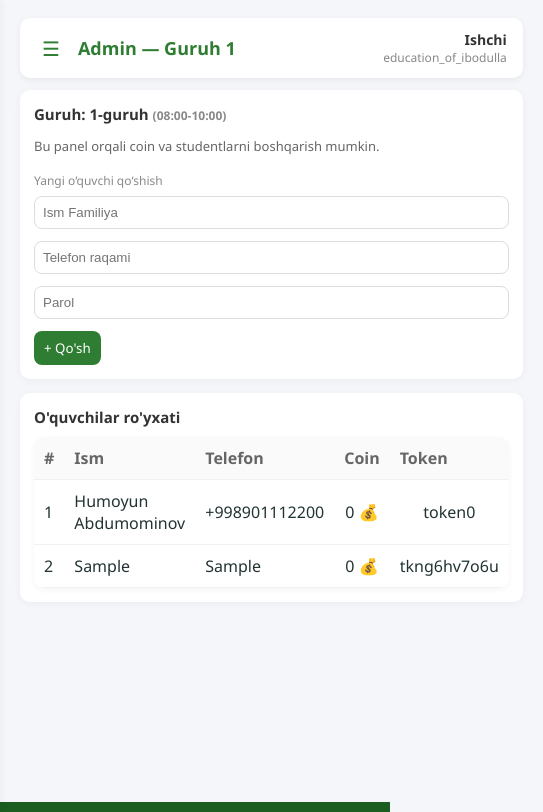
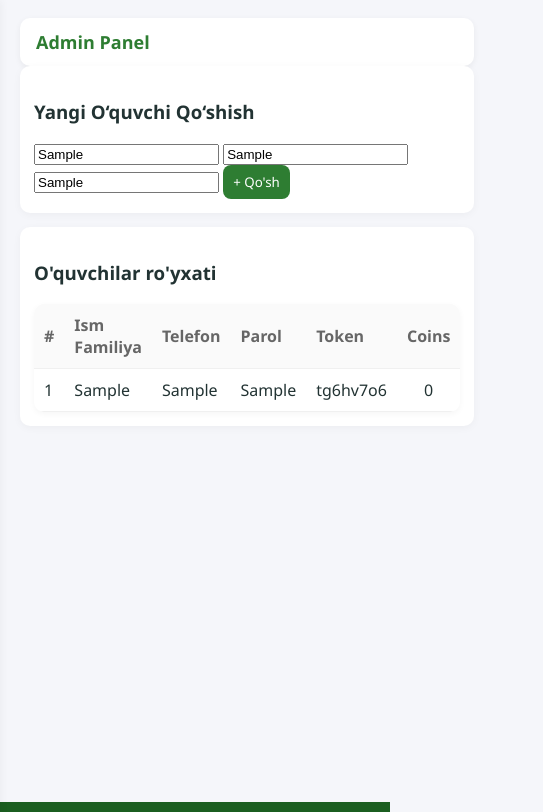
Before and after one commit to Shaxriyor16/education_of_ibodulla, a website: page public/index.html in a window 390 px wide. Both pictures are taken after typing "Sample", "Sample", "Sample" into the empty fields and a click on the button "+ Qo'sh". Shown: the top 812 px of the page, 543 px wide, since content can reach past the window. Drawn offline with Linux system fonts and the light colour scheme.

Commit message:
Update index.html

```diff
--- a/public/index.html
+++ b/public/index.html
@@ -1,45 +1,28 @@
 <!DOCTYPE html>
 <html lang="uz">
 <head>
-<meta charset="utf-8">
-<meta name="viewport" content="width=device-width, initial-scale=1">
-<title>Ibodulla.official — Admin / Tokens</title>
+  <meta charset="utf-8" />
+  <title>Ibodulla.official — Admin</title>
+  <meta name="viewport" content="width=device-width, initial-scale=1" />
   <link rel="stylesheet" href="https://cdnjs.cloudflare.com/ajax/libs/font-awesome/6.5.0/css/all.min.css">
   <style>
-:root{
-  --green:#2e7d32;
-  --dark:#233;
-  --muted:#666;
-  --bg:#f5f6fa;
-  --card:#ffffff;
-  --accent:#1b5e20;
-}
+    :root{--green:#2e7d32;--dark:#233;--muted:#666;--bg:#f5f6fa;--card:#ffffff;--accent:#1b5e20;}
     *{box-sizing:border-box}
     html,body{height:100%;margin:0;font-family:"Segoe UI",Roboto,Arial,sans-serif;background:var(--bg);color:var(--dark);}
     a{color:inherit;text-decoration:none}
     button{font-family:inherit}
     .app-shell{display:flex;min-height:100vh;align-items:stretch;}
-.sidebar{
-  width:240px;background:var(--card);padding:18px;border-right:1px solid rgba(0,0,0,0.04);
-  position:fixed;left:0;top:0;bottom:0;overflow:auto;box-shadow:2px 0 8px rgba(0,0,0,0.04);transition:transform .28s ease;
-  z-index:1200;
-}
+    .sidebar{width:240px;background:var(--card);padding:18px;border-right:1px solid rgba(0,0,0,0.04);position:fixed;left:0;top:0;bottom:0;overflow:auto;box-shadow:2px 0 8px rgba(0,0,0,0.04);transition:transform .28s ease;z-index:1200;}
     .sidebar h2{text-align:center;color:var(--green);margin:2px 0 14px;font-size:18px}
-.group-list a, .main-menu a{display:block;padding:10px 12px;border-radius:8px;margin:6px 0;color:#333;cursor:pointer}
-.group-list a:hover,.main-menu a:hover{background:var(--green);color:white}
-.group-list a.active{background:var(--green);color:white}
+    .main-menu a{display:block;padding:10px 12px;border-radius:8px;margin:6px 0;color:#333;cursor:pointer}
+    .main-menu a:hover{background:var(--green);color:white}
+    .main-menu a.active{background:var(--green);color:white}
     .sidebar .small{font-size:13px;color:var(--muted);margin-top:6px;text-align:center}
     .main{margin-left:240px;flex:1;padding:18px 20px 120px;transition:margin-left .28s ease;}
     header.top{display:flex;align-items:center;justify-content:space-between;background:var(--card);padding:12px 16px;border-radius:10px;box-shadow:0 2px 6px rgba(0,0,0,0.06)}
-header .left{display:flex;align-items:center;gap:12px}
-.hamburger{display:none;font-size:20px;background:none;border:0;color:var(--green);cursor:pointer}
     header h1{margin:0;color:var(--green);font-size:18px}
-header .user{font-size:14px;color:#333;display:flex;flex-direction:column;align-items:flex-end}
-header .user .name{font-weight:600}
-header .user button{margin-top:6px;background:#c62828;color:white;border:0;padding:6px 10px;border-radius:6px;cursor:pointer;font-size:13px}
     .grid{display:grid;grid-template-columns:repeat(auto-fit,minmax(240px,1fr));gap:18px;margin:18px 0}
     .card{background:var(--card);padding:14px;border-radius:10px;box-shadow:0 2px 8px rgba(0,0,0,0.04)}
-.card h3{margin:0 0 10px;color:#333;font-size:15px}
     .highlight{font-size:20px;font-weight:700;color:var(--green)}
     table{width:100%;border-collapse:collapse;background:var(--card);border-radius:10px;overflow:hidden;box-shadow:0 2px 6px rgba(0,0,0,0.04)}
     th,td{padding:10px;text-align:left;border-bottom:1px solid #f0f0f0}
@@ -48,20 +31,8 @@ td.center{text-align:center}
     .btn{padding:8px 10px;border-radius:8px;border:0;cursor:pointer}
     .btn-primary{background:var(--green);color:white}
     .btn-danger{background:#c62828;color:white}
-.choice{display:inline-block;padding:6px 10px;border-radius:20px;border:1px solid #e0e0e0;background:#f7f7f7;cursor:pointer}
-.choice.active{background:var(--green);color:white;border-color:var(--green)}
-input[type="text"],input[type="number"],input[type="password"],select{width:100%;padding:8px;border-radius:8px;border:1px solid #ddd;margin:6px 0;box-sizing:border-box;}
-.row{display:flex;gap:10px;align-items:center}
-.col{flex:1}
-.footer-marquee{position:fixed;left:0;right:0;bottom:0;background:var(--accent);color:white;padding:10px;text-align:left;font-weight:600;z-index:1100}
-@media(max-width:900px){
-  .sidebar{transform:translateX(-100%)}
-  .sidebar.open{transform:translateX(0)}
-  .main{margin-left:0}
-  .hamburger{display:inline-block}
-}
-.muted{color:var(--muted);font-size:13px}
-.tiny{font-size:12px;color:#888}
+    input[type="text"],input[type="number"],input[type="password"]{width:100%;padding:8px;border-radius:8px;border:1px solid #ddd;margin:6px 0;box-sizing:border-box;}
+    @media(max-width:900px){.sidebar{transform:translateX(-100%)} .sidebar.open{transform:translateX(0)} .main{margin-left:0}}
   </style>
 </head>
 <body>
@@ -69,137 +40,97 @@ input[type="text"],input[type="number"],input[type="password"],select{width:100%
     <aside class="sidebar" id="sidebar" aria-label="left sidebar">
       <h2>Ibodulla.official</h2>
       <div class="main-menu">
-      <a id="navAdmin">⚙️ Admin</a>
+        <a id="navAdmin" class="active">⚙️ Admin</a>
         <a id="navTokens">🔐 Tokens</a>
       </div>
-    <hr style="border:none;height:8px">
-    <div class="muted" style="text-align:center">Guruhlar</div>
-    <div class="group-list" id="groupList"></div>
       <div class="sidebar-footer small">
         <div style="margin-top:12px">© Ibodulla.official</div>
       </div>
     </aside>
+
     <main class="main" id="main">
       <header class="top">
-      <div class="left">
-        <button class="hamburger" id="hamburgerBtn">&#9776;</button>
-        <h1 id="pageTitle">Admin — Guruh 1</h1>
-      </div>
-      <div class="user" id="userBox">
-        <div class="name" id="userName">Ishchi</div>
-        <div class="tiny" id="userSub">education_of_ibodulla</div>
-        <button id="logoutBtn" style="display:none">Chiqish</button>
-      </div>
+        <h1 id="pageTitle">Admin Panel</h1>
       </header>
       <div id="pageContent"></div>
     </main>
   </div>
-<div class="footer-marquee">
+
+  <div class="footer-marquee" style="position:fixed;left:0;right:0;bottom:0;background:var(--accent);color:white;padding:10px;font-weight:600">
     <i class="fab fa-instagram" style="color:#e1306c;margin-right:8px"></i> education_of_ibodulla ✨
   </div>
 
 <script>
-/* ========== Seed data ========== */
-const seedStudents = [
-  { id: "s0", name: "Humoyun Abdumominov", phone:"+998901112200", token:"token0", group:0, coins:0 },
-  { id: "s1", name: "Abdulatif Anorov", phone:"+998901112201", token:"token1", coins:0 }
-];
-const groups = [
-  { id:0, name:"1-guruh", time:"08:00-10:00" },
-  { id:1, name:"2-guruh", time:"10:00-12:00" }
-];
-function getStudents(){ const raw = localStorage.getItem('eoib_students'); if(!raw){ localStorage.setItem('eoib_students', JSON.stringify(seedStudents)); return JSON.parse(JSON.stringify(seedStudents)); } return JSON.parse(raw); }
-function setStudents(arr){ localStorage.setItem('eoib_students', JSON.stringify(arr)); window.dispatchEvent(new Event('storage')); }
-let students = getStudents();
+const seedStudents = [];
+let students = JSON.parse(localStorage.getItem('eoib_students')||'[]');
+let coinMap = JSON.parse(localStorage.getItem('eoib_coins')||'{}');
 
-/* ========== UI ELEMENTS ========== */
-const pageContent = document.getElementById('pageContent');
-const pageTitle = document.getElementById('pageTitle');
-const groupListEl = document.getElementById('groupList');
-const sidebarEl = document.getElementById('sidebar');
-const hamburgerBtn = document.getElementById('hamburgerBtn');
+function setStudents(arr){ localStorage.setItem('eoib_students', JSON.stringify(arr)); students=arr; updateAdminTable(); }
+function setCoinMap(obj){ localStorage.setItem('eoib_coins', JSON.stringify(obj)); coinMap=obj; updateAdminTable(); }
 
-/* ========== RENDER GROUP LIST ========== */
-function renderGroupList(){
-  groupListEl.innerHTML = '';
-  groups.forEach(g=>{
-    const a = document.createElement('a');
-    a.textContent = `${g.name} (${g.time})`;
-    a.dataset.group = g.id;
-    a.className = 'group-item';
-    a.onclick = ()=>{ renderAdmin(g.id); pageTitle.innerText = `${g.name} — Admin`; closeSidebarOnMobile(); };
-    groupListEl.appendChild(a);
+function toast(msg,time=2000){ const el=document.createElement('div'); el.textContent=msg; el.style.position='fixed'; el.style.right='16px'; el.style.bottom='80px'; el.style.background='rgba(0,0,0,0.8)'; el.style.color='white'; el.style.padding='10px 14px'; el.style.borderRadius='8px'; el.style.zIndex=9999; document.body.appendChild(el); setTimeout(()=>el.remove(),time); }
+
+function renderAdmin(){
+  pageContent.innerHTML = `<div class="card">
+    <h3>Yangi O‘quvchi Qo‘shish</h3>
+    <input id="newStudentName" placeholder="Ism Familiya"/>
+    <input id="newStudentPhone" placeholder="Telefon"/>
+    <input id="newStudentPass" placeholder="Parol"/>
+    <button class="btn btn-primary" id="createStudentBtn">+ Qo'sh</button>
+  </div>
+  <div style="margin-top:14px" class="card">
+    <h3>O'quvchilar ro'yxati</h3>
+    <table>
+      <thead><tr><th>#</th><th>Ism Familiya</th><th>Telefon</th><th>Parol</th><th>Token</th><th>Coins</th></tr></thead>
+      <tbody id="adminStudentsTbody"></tbody>
+    </table>
+  </div>`;
+
+  document.getElementById('createStudentBtn').onclick = ()=>{
+    const name=document.getElementById('newStudentName').value.trim();
+    const phone=document.getElementById('newStudentPhone').value.trim();
+    const pass=document.getElementById('newStudentPass').value.trim();
+    if(!name||!phone||!pass){toast('Barcha maydonlarni to‘ldiring'); return;}
+    const id='s'+Date.now();
+    const token='t'+Math.random().toString(36).slice(2,9);
+    students.push({id,name,phone,pass,token});
+    coinMap[id]=0;
+    setStudents(students); setCoinMap(coinMap);
+    toast('O‘quvchi qo‘shildi');
+  };
+
+  updateAdminTable();
+}
+
+function updateAdminTable(){
+  const tbody=document.getElementById('adminStudentsTbody');
+  if(!tbody) return;
+  tbody.innerHTML='';
+  students.forEach((s,i)=>{
+    const tr=document.createElement('tr');
+    tr.innerHTML=`<td>${i+1}</td><td>${s.name}</td><td>${s.phone}</td><td>${s.pass}</td><td>${s.token}</td><td class="center">${coinMap[s.id]||0}</td>`;
+    tbody.appendChild(tr);
   });
 }
-renderGroupList();
-function closeSidebarOnMobile(){ if(window.innerWidth <= 900) sidebarEl.classList.remove('open'); }
 
-/* ========== ADMIN PAGE ========== */
-function renderAdmin(groupId = 0){
-  const groupStudents = students.filter(s=>s.group===groupId);
-  let html = `<div style="display:flex;gap:12px;flex-wrap:wrap;margin-top:12px">
-    <div style="flex:1;min-width:240px" class="card">
-      <h3>Guruh: ${groups[groupId].name} <span class="tiny">(${groups[groupId].time})</span></h3>
-      <p class="muted">Bu panel orqali coin va studentlarni boshqarish mumkin.</p>
-      <div style="margin-top:8px">
-        <label class="tiny">Yangi o‘quvchi qo‘shish</label>
-        <input type="text" id="newName" placeholder="Ism Familiya"/>
-        <input type="text" id="newPhone" placeholder="Telefon raqami"/>
-        <input type="text" id="newPass" placeholder="Parol"/>
-        <button class="btn btn-primary" id="createStudentBtn" style="margin-top:6px">+ Qo'sh</button>
-      </div>
-    </div>
-  </div>`;
-
-  html += `<div style="margin-top:14px" class="card">
-    <h3>O'quvchilar ro'yxati</h3>
+function renderTokens(){
+  pageContent.innerHTML=`<div class="card" style="max-width:900px">
+    <h3>O‘quvchi Tokenlari</h3>
     <table>
-      <thead><tr><th>#</th><th>Ism</th><th>Telefon</th><th>Coin</th><th>Token</th></tr></thead>
-      <tbody>${groupStudents.map((s,i)=>`<tr>
-        <td>${i+1}</td>
-        <td>${s.name}</td>
-        <td>${s.phone}</td>
-        <td class="center">${s.coins} 💰</td>
-        <td class="center">${s.token}</td>
-      </tr>`).join('')}</tbody>
+      <thead><tr><th>#</th><th>Ism</th><th>Token</th></tr></thead>
+      <tbody id="tokensTbody"></tbody>
     </table>
   </div>`;
-  pageContent.innerHTML = html;
-
-  document.getElementById('createStudentBtn').onclick = ()=>{
-    const name = document.getElementById('newName').value.trim();
-    const phone = document.getElementById('newPhone').value.trim();
-    const pass = document.getElementById('newPass').value.trim();
-    if(!name||!phone||!pass){alert("Barcha maydonlarni to‘ldiring"); return;}
-    const newId = `s${Date.now()}`;
-    const newToken = 'tkn'+Math.random().toString(36).substring(2,10);
-    const newStudent = {id:newId,name,phone,pass,token:newToken,group:groupId,coins:0};
-    students.push(newStudent);
-    setStudents(students);
-    renderAdmin(groupId);
-  };
+  const tbody=document.getElementById('tokensTbody');
+  students.forEach((s,i)=>{const tr=document.createElement('tr'); tr.innerHTML=`<td>${i+1}</td><td>${s.name}</td><td>${s.token}</td>`; tbody.appendChild(tr);});
 }
 
-/* ========== TOKENS PAGE ========== */
-function renderTokens(){
-  let html = `<div class="card"><h3>Tokens</h3>
-    <table>
-      <thead><tr><th>#</th><th>Ism</th><th>Token</th></tr></thead>
-      <tbody>${students.map((s,i)=>`<tr><td>${i+1}</td><td>${s.name}</td><td>${s.token}</td></tr>`).join('')}</tbody>
-    </table>
-  </div>`;
-  pageContent.innerHTML = html;
-}
+document.getElementById('navAdmin').onclick=renderAdmin;
+document.getElementById('navTokens').onclick=renderTokens;
 
-/* ========== NAVIGATION ========== */
-document.getElementById('navAdmin').onclick = ()=>{ renderAdmin(0); pageTitle.innerText='Admin'; };
-document.getElementById('navTokens').onclick = ()=>{ renderTokens(); pageTitle.innerText='Tokens'; };
+renderAdmin();
 
-/* ========== HAMBURGER ========== */
-hamburgerBtn.onclick = ()=>{ sidebarEl.classList.toggle('open'); };
-
-/* ========== INIT ========== */
-renderAdmin(0);
+window.addEventListener('storage',()=>{students=JSON.parse(localStorage.getItem('eoib_students')||'[]'); coinMap=JSON.parse(localStorage.getItem('eoib_coins')||'{}'); updateAdminTable();});
 </script>
 </body>
 </html>
```
Lines whose indentation alone changed are shown as unchanged.
